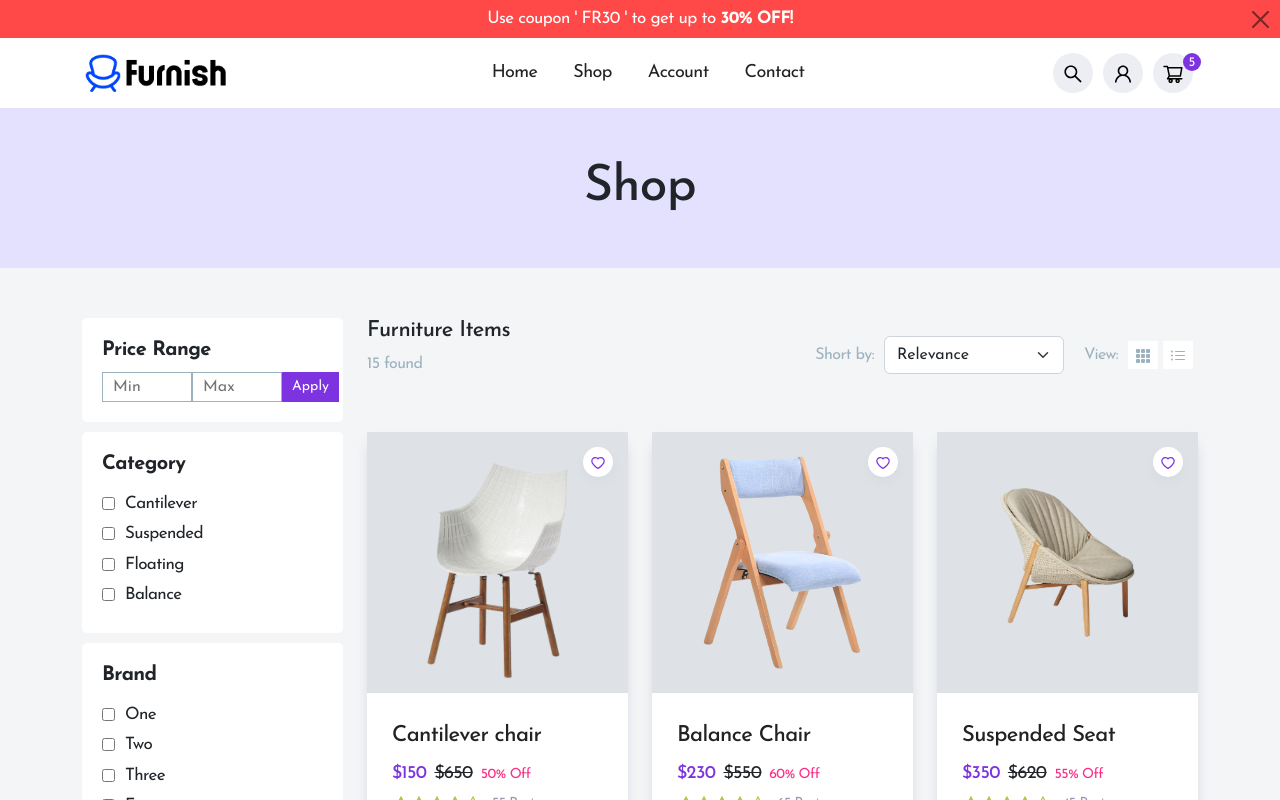
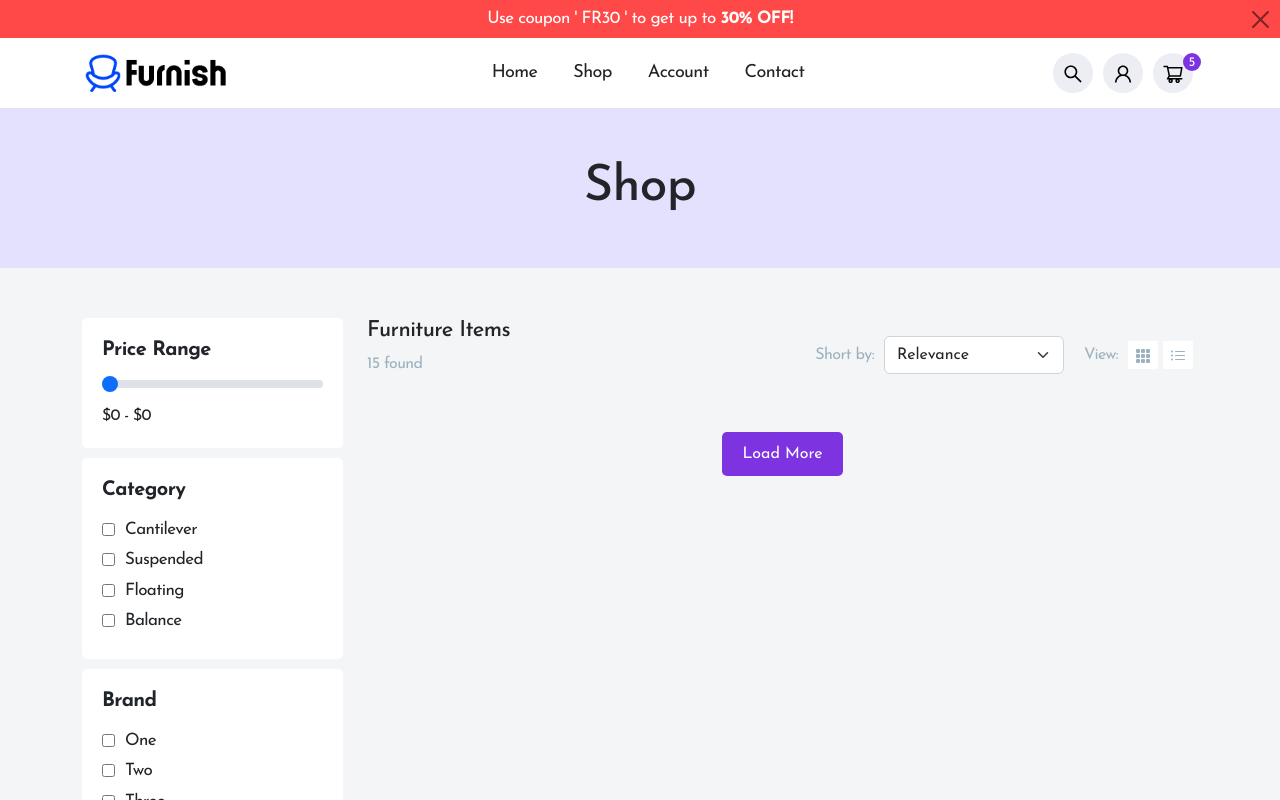
Before and after one commit to rafikadir/Gadget-react-ecommerce-web-application, a React (Vite) app: page /shop in a window 1280 px wide. Shown: the top 800 px of the page. Built offline with nearby package versions, Linux system fonts and the light colour scheme.

Commit message:
filterd with price

```diff
--- a/src/components/Sidebar/Sidebar.jsx
+++ b/src/components/Sidebar/Sidebar.jsx
@@ -1,18 +1,27 @@
-import { Link } from 'react-router-dom';
 import './Sidebar.scss';
 import { AiFillStar } from "react-icons/ai";
+import { useState } from 'react';
 
 
-const Sidebar = () => {
+const Sidebar = ({sendData}) => {
+
+    const [sliderValue, setSliderValue] = useState(0);
+
+    const updateValue = (sliderValue) => {
+        setSliderValue(sliderValue.target.value);
+        sendData(sliderValue.target.value);
+    }
+
     return (
         <div className='sidebar-wrapper'>
             <div className='filters'>
                 <div className="price-filter filter-item">
                     <h3>Price Range</h3>
-                    <div className="price-form">
-                        <input type="number" placeholder='Min' className="price-input"></input>
-                        <input type="number" placeholder='Max' className="price-input"></input>
-                        <button>Apply</button>
+                    <div className="price-range">
+                        <input type="range" className="price-input form-range" min={0} max={1200} value={sliderValue}
+                        onChange={updateValue}/>
+
+                        <span>$0 - ${sliderValue}</span>
                     </div>
                 </div>
 
--- a/src/components/Sidebar/Sidebar.scss
+++ b/src/components/Sidebar/Sidebar.scss
@@ -16,22 +16,9 @@
                 margin-bottom: 10px;
             }
 
-            .price-form {
-                display: flex;
-                justify-content: space-between;
-
+            .price-range {
                 .price-input {
-                    max-width: 90px;
-                    padding: 2px 10px;
-                    border: 1px solid $gray-color;
-                }
-
-                button {
-                    background: $blue-color;
-                    color: $white-color;
-                    border: none;
-                    font-size: 14px;
-                    padding: 2px 10px;
+                    width: 100%;
                 }
             }
         }
--- a/src/templates/Shop/ShopTemplate.jsx
+++ b/src/templates/Shop/ShopTemplate.jsx
@@ -10,9 +10,11 @@ const ShopTemplate = () => {
 
     const [defaultView, setDefaultView] = useState(true);
     const [index, setIndex] = useState(6);
-    const initialItems = productsData.slice(0,index);
+    let initialItems = productsData.slice(0,index);
     const [isCompleted,setIsCompleted] = useState(false);
+    const [priceValue, SetPriceValue] = useState();
 
+    // Load More function
     const loadmore = () => {
         const indexUpdate = index + 3;
         setIndex(indexUpdate);
@@ -25,14 +27,26 @@ const ShopTemplate = () => {
         }
     }
 
+    // List View
     const listView = () => {
-        if(defaultView === true) {
-            setDefaultView(false)
+        setDefaultView(false)
+    }
+    // Grid View
+    const gridView = () => {
+        setDefaultView(true)
+    }
+    // Getting Filtered Price
+    const receiveData = (sliderValue) => {
+        SetPriceValue(sliderValue);
+    };
+
+    const filterdInitial = initialItems.filter((item) => {
+        const itemPrice = item.price;
+        if(priceValue >= itemPrice) {
+            return productsData.slice(0,index);
         }
-        else {
-            setDefaultView(true)
-        }
-    }
+    });
+
 
     return (
         <section className='shop-wrapper'>
@@ -41,7 +55,7 @@ const ShopTemplate = () => {
             <div className="container">
                 <div className="row">
                     <div className="col-lg-3">
-                        <Sidebar/>
+                        <Sidebar sendData={receiveData}/>
                     </div>
 
                     <div className="col-lg-9">
@@ -68,7 +82,7 @@ const ShopTemplate = () => {
                                     <p>View:</p>
 
                                     <div>
-                                        <button onClick={listView}><BsFillGrid3X3GapFill/></button>
+                                        <button onClick={gridView}><BsFillGrid3X3GapFill/></button>
                                         <button onClick={listView}><BsListUl/></button>
                                     </div>
                                 </div>
@@ -81,7 +95,7 @@ const ShopTemplate = () => {
                                 <>
                                     {/* Display Grid View */}
                                     {
-                                    initialItems.map((item, index) =>
+                                    filterdInitial.map((item, index) =>
                                         <div className="col-lg-4"  key={index}>
                                             <Product products={item}/>
                                         </div>
```
